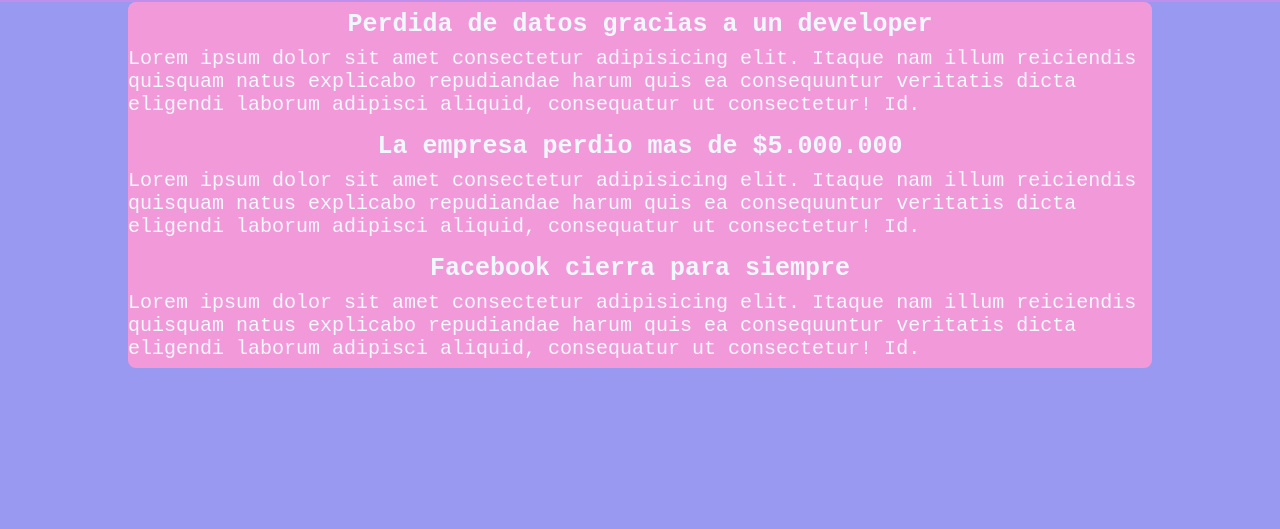
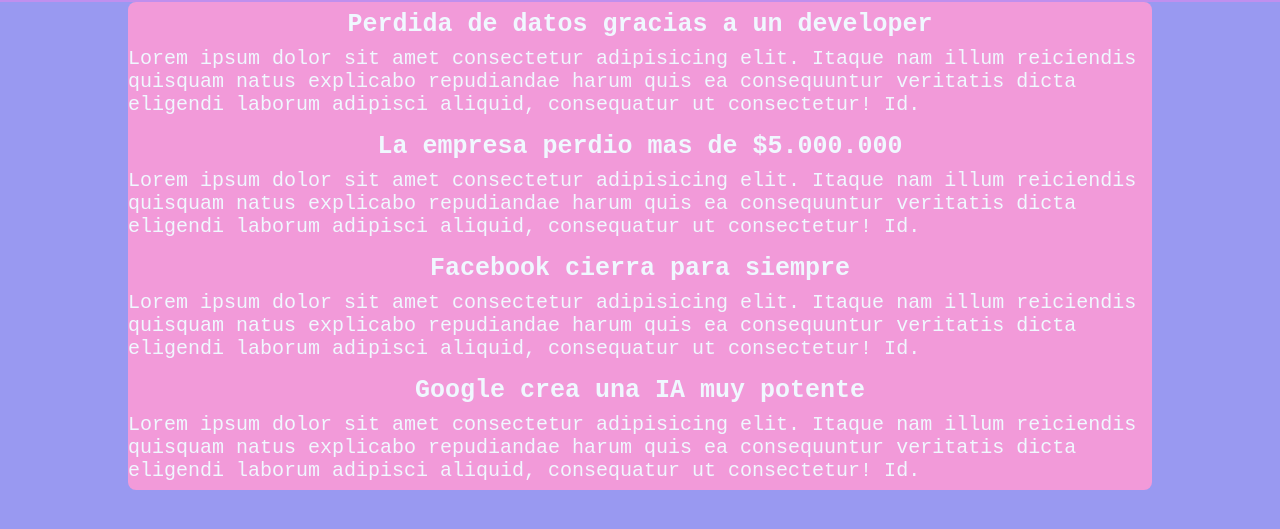
Before and after one commit to KeinerDev/Ejemplo, a plain HTML site: page index.html in a window 1280 px wide. Shown: the part 73-602 px from the top of the page. Drawn offline with Linux system fonts and the light colour scheme.

Commit message:
Agregue el subtema de Google

```diff
--- a/index.html
+++ b/index.html
@@ -17,6 +17,8 @@
         <p>Lorem ipsum dolor sit amet consectetur adipisicing elit. Itaque nam illum reiciendis quisquam natus explicabo repudiandae harum quis ea consequuntur veritatis dicta eligendi laborum adipisci aliquid, consequatur ut consectetur! Id.</p>
         <h2>Facebook cierra para siempre</h2>
         <p>Lorem ipsum dolor sit amet consectetur adipisicing elit. Itaque nam illum reiciendis quisquam natus explicabo repudiandae harum quis ea consequuntur veritatis dicta eligendi laborum adipisci aliquid, consequatur ut consectetur! Id.</p>
+        <h2>Google crea una IA muy potente</h2>
+        <p>Lorem ipsum dolor sit amet consectetur adipisicing elit. Itaque nam illum reiciendis quisquam natus explicabo repudiandae harum quis ea consequuntur veritatis dicta eligendi laborum adipisci aliquid, consequatur ut consectetur! Id.</p>
     </main>
 </body>
 </html>
```
